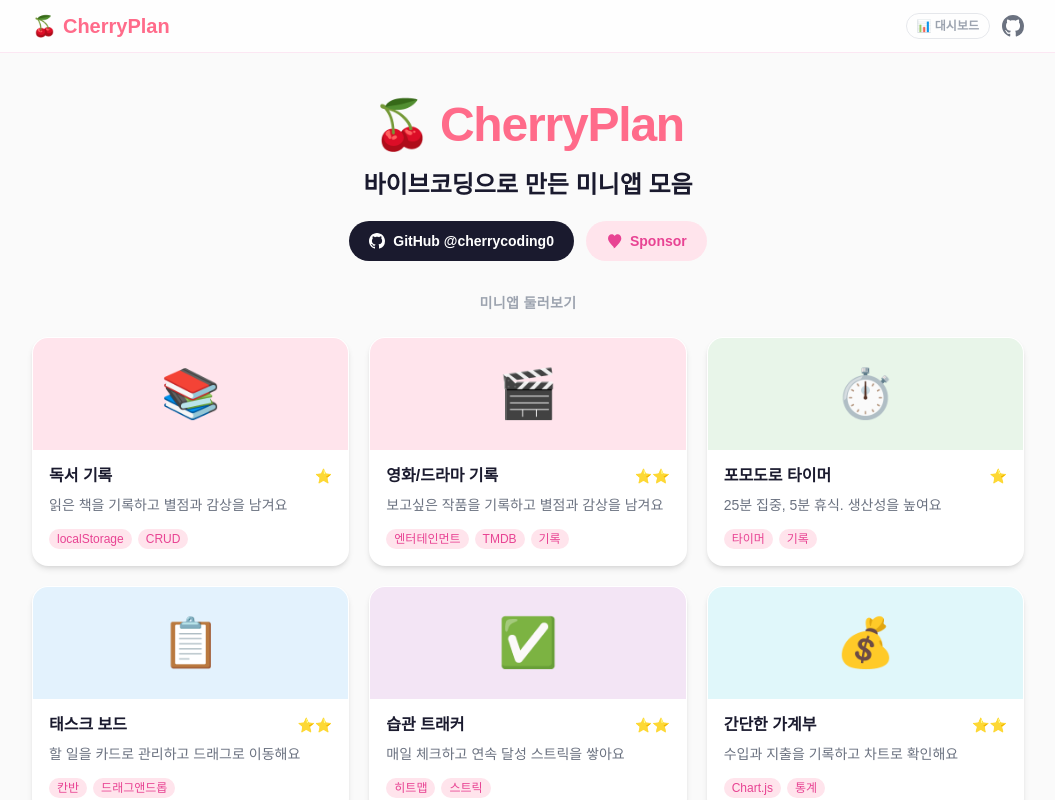
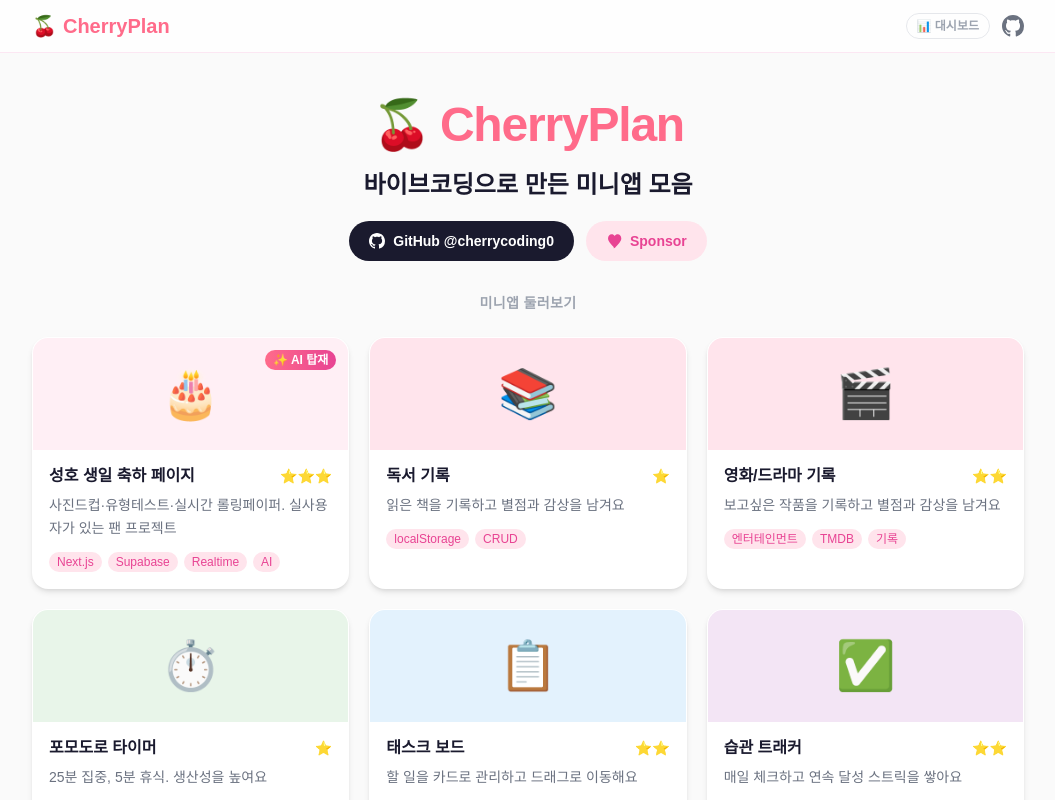
Before and after one commit to cherrycoding0/cherryplan, a React (Vite) app: page / in a window 1280 px wide. Shown: the top 800 px of the page, without its empty margins (112-1167 px from the left). Built offline with nearby package versions, Linux system fonts and the light colour scheme; no server answers; a web font is replaced by a local one.

Commit message:
feat: bday-recap 외부 링크 카드 추가

```diff
--- a/src/components/AppCard.jsx
+++ b/src/components/AppCard.jsx
@@ -2,11 +2,14 @@
 
 export default function AppCard({ app }) {
   const navigate = useNavigate()
-  const { emoji, name, description, tags, difficulty, path, color, highlight } = app
+  const { emoji, name, description, tags, difficulty, path, color, highlight, external } = app
+
+  const open = () =>
+    external ? window.open(external, '_blank', 'noopener') : navigate(path)
 
   return (
     <article
-      onClick={() => navigate(path)}
+      onClick={open}
       className="
         bg-white rounded-2xl shadow-md hover:shadow-xl
         cursor-pointer overflow-hidden
@@ -16,8 +19,8 @@
       "
       role="button"
       tabIndex={0}
-      aria-label={`${name} 앱 열기`}
-      onKeyDown={(e) => e.key === 'Enter' && navigate(path)}
+      aria-label={external ? `${name} 새 탭에서 열기` : `${name} 앱 열기`}
+      onKeyDown={(e) => e.key === 'Enter' && open()}
     >
       {/* 카드 상단 - 컬러 배경 + 이모지 */}
       <div
--- a/src/data/apps.js
+++ b/src/data/apps.js
@@ -1,4 +1,16 @@
 export const apps = [
+  {
+    id: 'bday-recap',
+    emoji: '🎂',
+    name: '성호 생일 축하 페이지',
+    description: '사진드컵·유형테스트·실시간 롤링페이퍼. 실사용자가 있는 팬 프로젝트',
+    tags: ['Next.js', 'Supabase', 'Realtime', 'AI'],
+    difficulty: '⭐⭐⭐',
+    external: 'https://bday-recap.vercel.app',
+    color: '#FFEFF5',
+    highlight: true,
+    devDiary: '',
+  },
   {
     id: 'reading-log',
     emoji: '📚',
```
